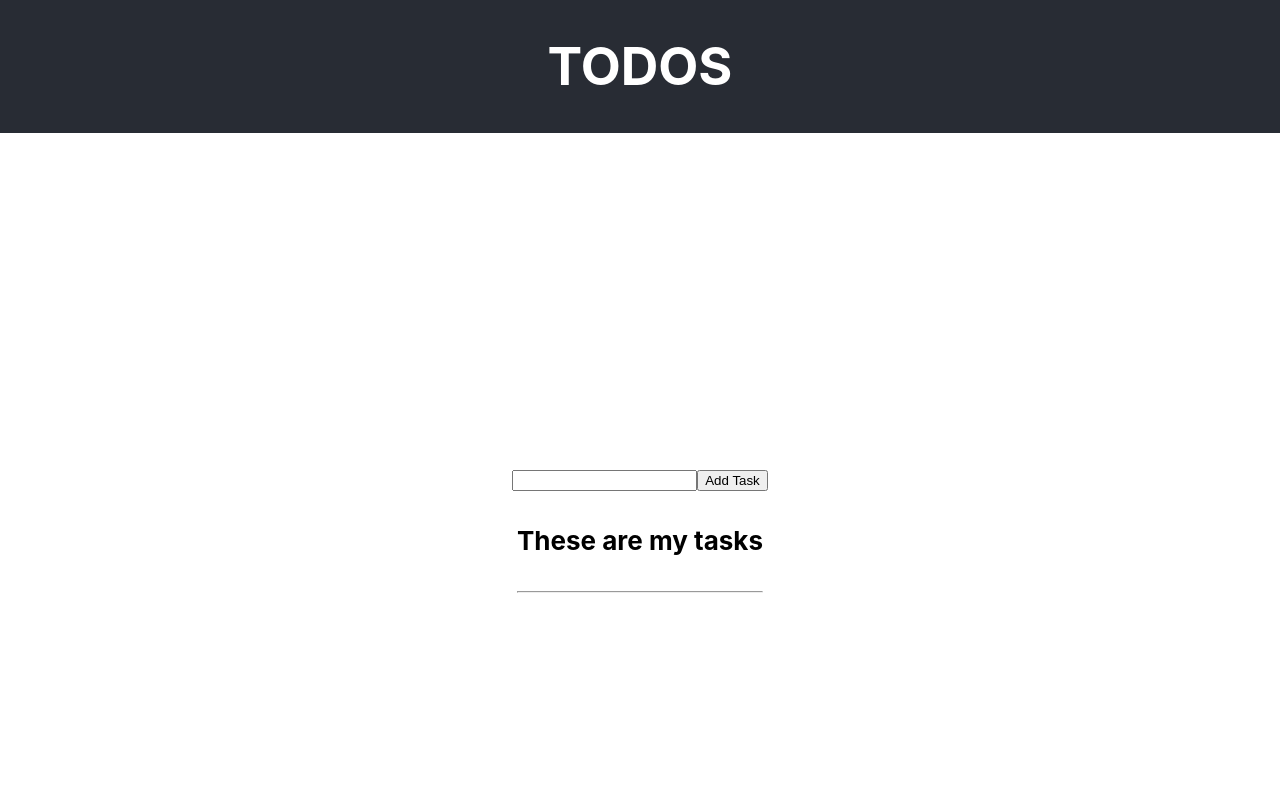
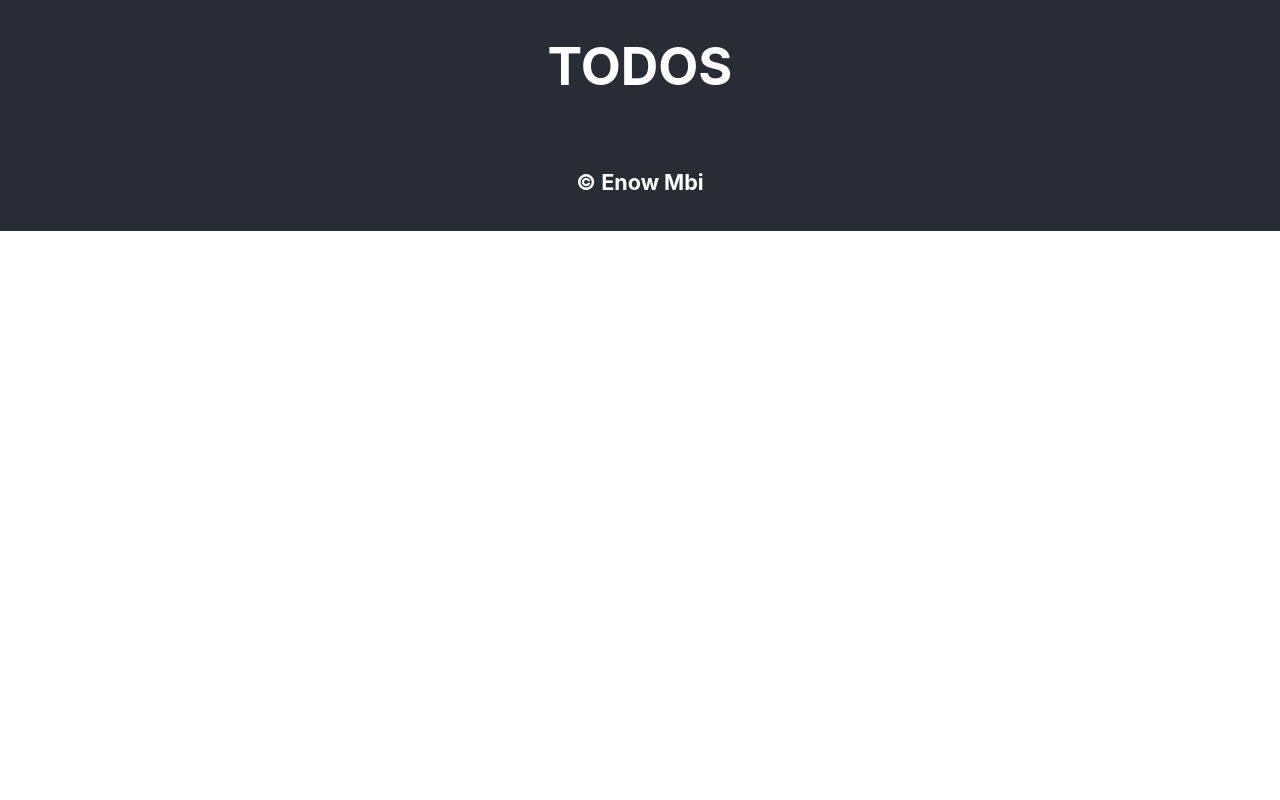
Before and after one commit to enowmbi/todo-app-react, a React (Create React App) app: page / in a window 1280 px wide. Shown: the top 800 px of the page. Built offline with nearby package versions, Linux system fonts and the light colour scheme.

Commit message:
Clean up components

```diff
--- a/package.json
+++ b/package.json
@@ -6,9 +6,11 @@
     "@testing-library/jest-dom": "^5.16.5",
     "@testing-library/react": "^13.4.0",
     "@testing-library/user-event": "^13.5.0",
+    "axios": "^1.2.2",
     "react": "^18.2.0",
     "react-dom": "^18.2.0",
     "react-scripts": "5.0.1",
+    "uuid": "^9.0.0",
     "web-vitals": "^2.1.4"
   },
   "scripts": {
--- a/src/App.js
+++ b/src/App.js
@@ -1,6 +1,4 @@
-import { useState, useEffect } from "react"
 import Header from "./components/header"
-import Main from "./components/main"
 import Footer from "./components/footer"
 import './App.css';
 
@@ -9,7 +7,8 @@ function App() {
     return(
         <div className="App">
             <Header/>
-            <Main/>
+            <main>
+            </main>
             <Footer/>
         </div>
     )
--- a/src/components/main.jsx
+++ /dev/null
@@ -1,19 +0,0 @@
-import Tasks from "../components/tasks"
-import NewTask from "../components/newtask"
-import { useState } from "react"
-
-const Main = ()=>{
-    const [tasks, setTasks] = useState([])
-
-    const handleAddTask =(e) =>{
-        setTasks((prevTasks) => { return [...prevTasks, {id: 1, name: e, completed: false}]})
-    }
-
-    return(
-        <main className="App-main">
-          <NewTask addTask={handleAddTask}/>
-          <Tasks tasks={tasks}/>
-        </main>
-    )
-}
-export default Main
--- a/src/components/task.jsx
+++ b/src/components/task.jsx
@@ -2,7 +2,7 @@ const Task =(props)=>{
     return(
         <div className="App-task">
         <label>
-            <input type="checkbox" checked={props.checked}/>
+            <input type="checkbox" checked={props.checked} onChange={props.onChange}/>
             {props.name}
         </label>
         </div>
--- a/src/components/tasks.jsx
+++ b/src/components/tasks.jsx
@@ -1,14 +1,20 @@
 import Task from "../components/task"
+import { useState } from "react"
 
 const Tasks =(props)=>{
+
+    const handleChange=(id)=>{
+    }
+
   return(
       <div>
           <h4>These are my tasks</h4>
           {props.tasks.map((task)=>{
               return(<Task
                   key={task.id}
-                  name={task.name}
-                  checked={task.complete}/>
+                  name={task.title}
+                  checked={task.complete}
+                  onChange={handleChange(task.id)}/>
               )
           })}
           <hr/>
```
Also changed, not shown: 1 other file (tests, documents, lock files or other folders).
